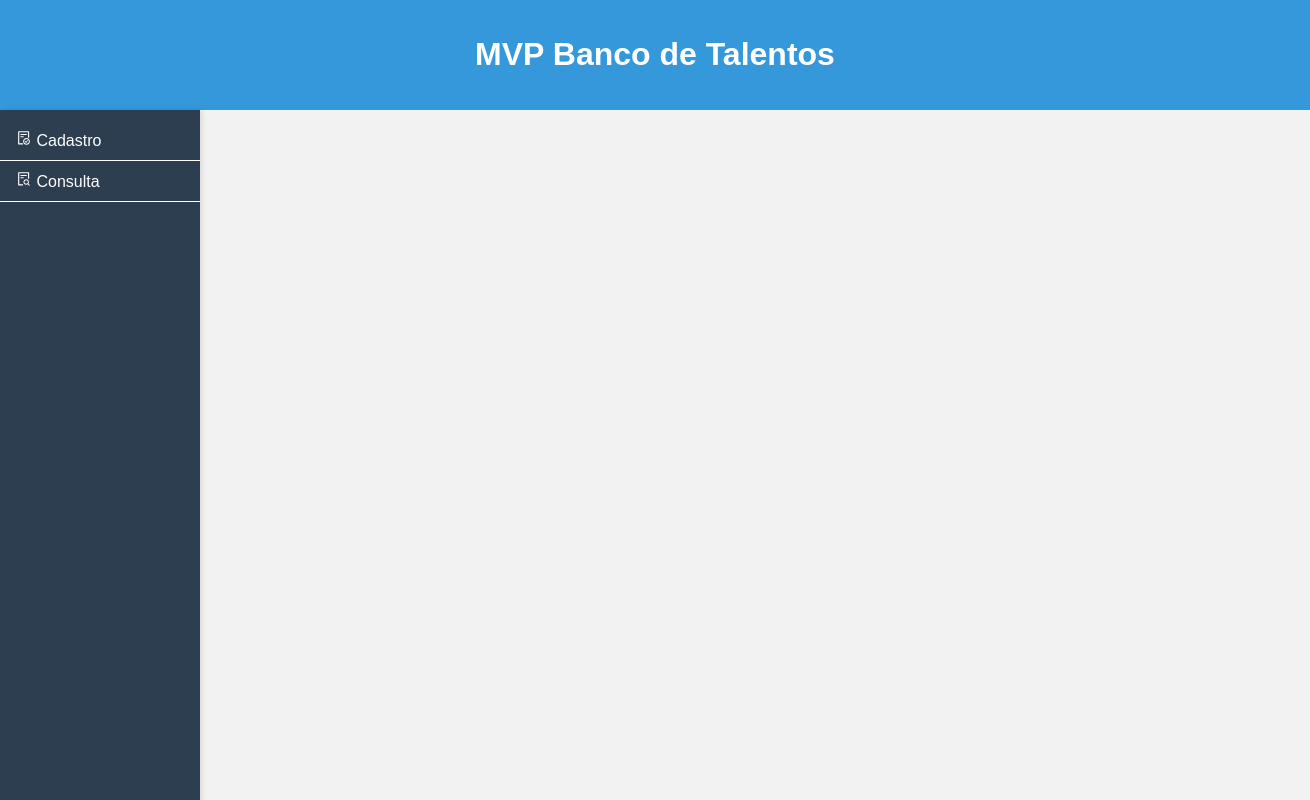
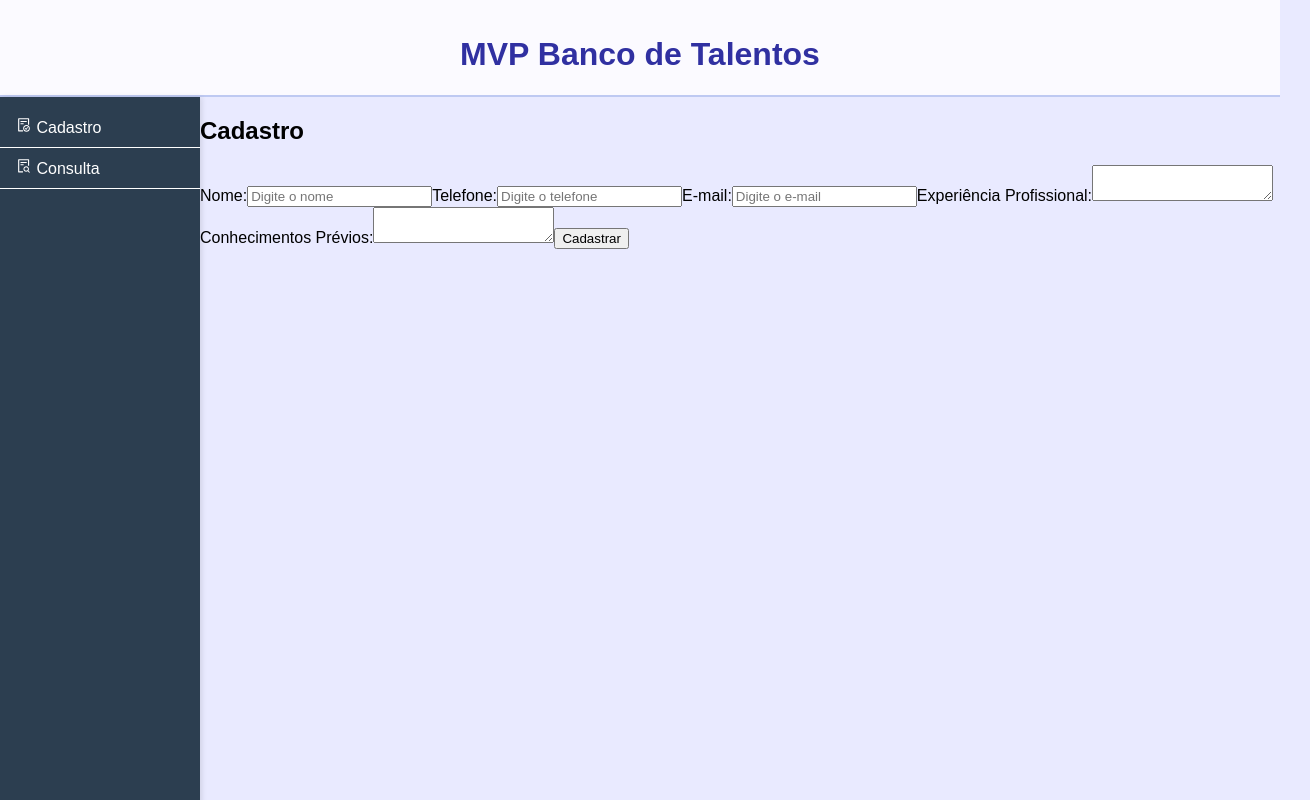
Before and after one commit to orivaldosantana/mvp_banco_talentos, a Next.js app: page /admin/collaborator in a window 1280 px wide. Shown: the top 800 px of the page, 1310 px wide, since content can reach past the window. Built offline with nearby package versions, Linux system fonts and the light colour scheme.

Commit message:
Update admin layout component with Box component for improved structure and styling, close #2

```diff
--- a/app/admin/layout.js
+++ b/app/admin/layout.js
@@ -1,6 +1,7 @@
 // Layout for admin pages
 import NavBar from '../ui/navbar'
 import Header from '../ui/header'
+import { Box } from '@mui/material'
 
 export default function PagesLayout({ children }) {
   return (
@@ -9,10 +10,12 @@ export default function PagesLayout({ children }) {
         <Header />
       </div>
       <div>
-        <div>
-          <NavBar />
-        </div>
-        <div>{children} </div>
+        <Box sx={{ flexDirection: 'row', display: 'flex' }}>
+          <div>
+            <NavBar />
+          </div>
+          <div>{children} </div>
+        </Box>
       </div>
     </div>
   )
--- a/app/globals.css
+++ b/app/globals.css
@@ -1,29 +1,22 @@
+:root {
+  --bg:  #e9eaff;
+  --bg2: #fbfaff;
+  --font: #3030a1;
+  --login-bg: #e3ecfe;
+
+}
+
 html {
   display: flex;
 }
 
 body {
   font-family: Arial, sans-serif;
-  background-color: #f2f2f2;
+  background-color:  var(--bg);
   display: flex;
   flex-direction: column;
   margin: 0;
   width: 100%;
-}
-
-.mainpage {
-  display: flex;
-  flex-direction: row;
-  width: 100%;
-}
-
-.cardpage {
-  display: flex;
-  justify-content: center;
-  flex-direction: row;
-  align-items: flex-start;
-  width: 100%;
-  margin-top: 50px;
 }
 
 a {
@@ -32,9 +25,10 @@ a {
 }
 
 header {
-  background-color: #3498db;
-  color: #fff;
-  padding: 15px;
+  background-color: var(--bg2);
+  color: var(--font);
+  padding: 0px;
+  padding-top: 15px;
   text-align: center;
   width: 100%;
 }
--- a/app/ui/header.tsx
+++ b/app/ui/header.tsx
@@ -1,9 +1,13 @@
+import { BorderBottom } from '@mui/icons-material'
+import Box from '@mui/material/Box'
 import React from 'react'
 
 export default function Header() {
   return (
     <header>
+      <Box sx={{ borderBottom: 2, borderBottomColor: '#bec9f2'}}>
       <h1>MVP Banco de Talentos</h1>
+      </Box>
     </header>
   )
 }
```
